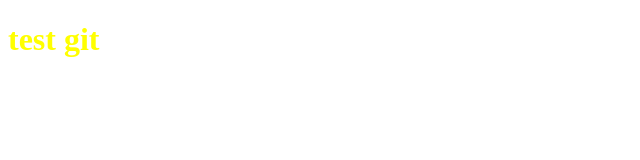
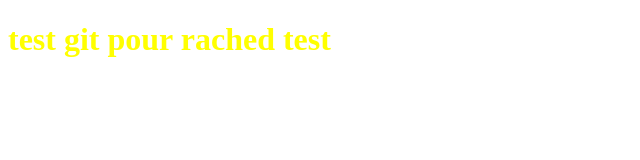
Before and after one commit to rach-hazgui/test, a plain HTML site: page index.html in a window 1280 px wide. Shown: the whole page, without its empty margins (0-640 px from the left). Drawn offline with Linux system fonts and the light colour scheme.

Commit message:
last change

```diff
--- a/index.html
+++ b/index.html
@@ -5,6 +5,6 @@
     <title>Title</title>
 </head>
 <body>
-<h1 style="color: yellow">test git</h1>
+<h1 style="color: yellow">test git pour rached test</h1>
 </body>
 </html>
```
